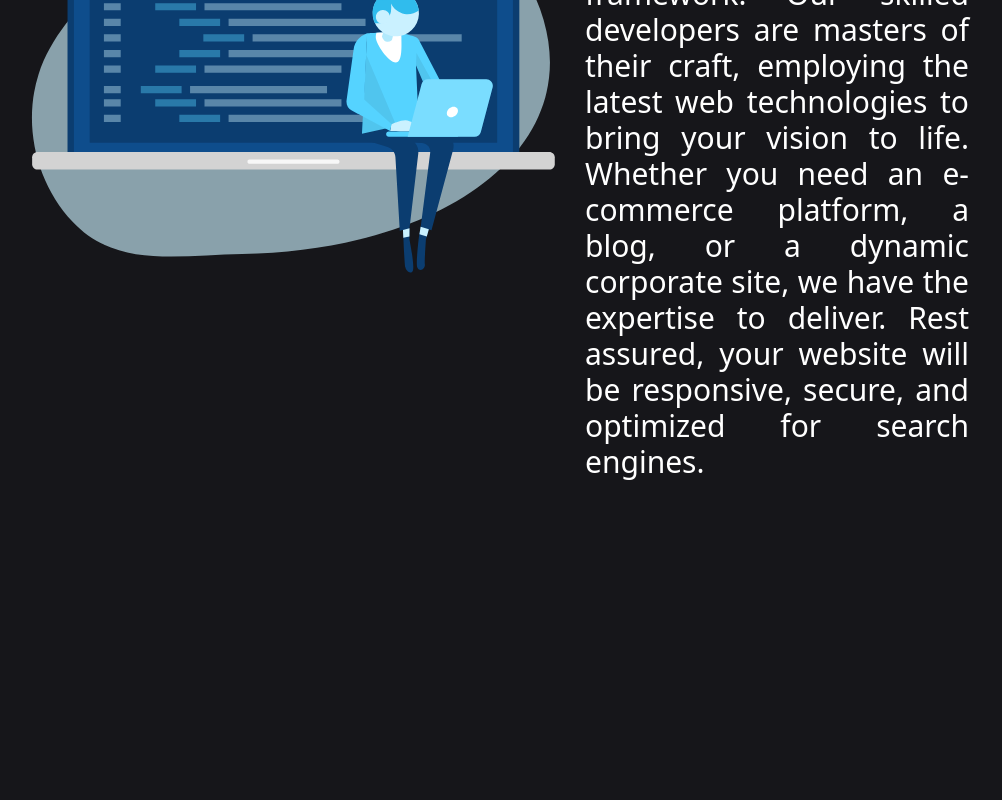
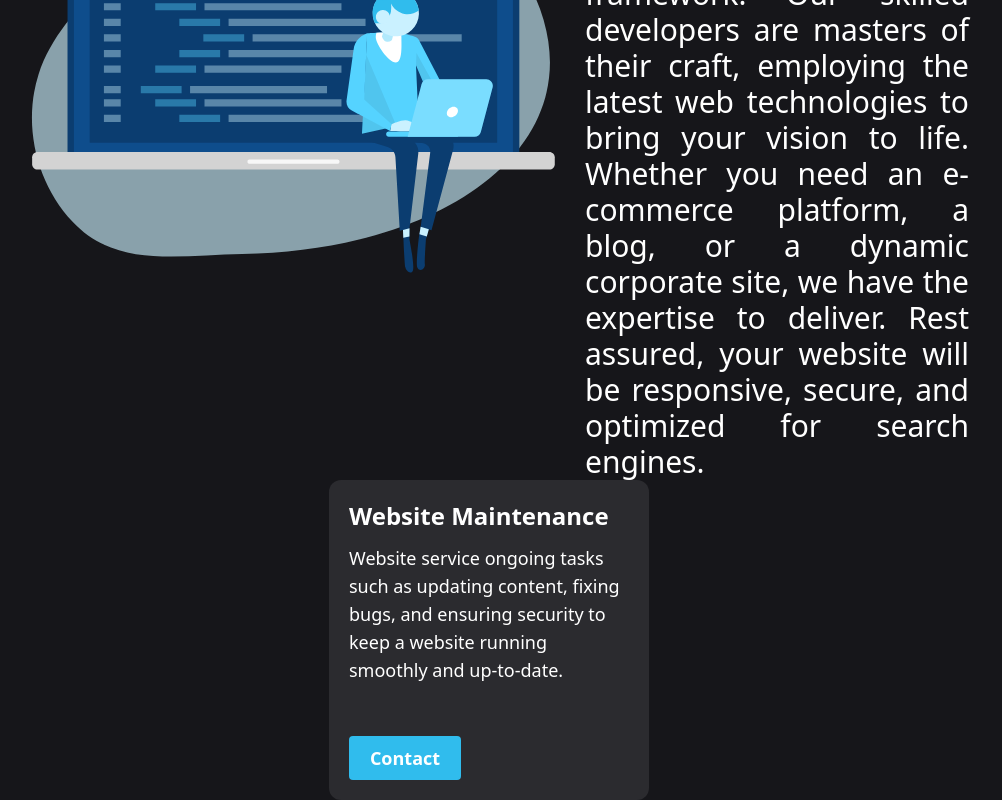
Before and after one commit to The-AM-Venture/homepage, a Next.js app: page / in a window 1280 px wide. Shown: the part 2957-3757 px from the top of the page, without its empty margins (151-1153 px from the left). Before the commit the page ends 3439 px from the top, so only its background shows below. Built offline with nearby package versions, Linux system fonts and the light colour scheme.

Commit message:
add card

```diff
--- a/src/app/components/services.js
+++ b/src/app/components/services.js
@@ -1,4 +1,5 @@
 'use client'
+import Link from 'next/link'
 import React from 'react';
 
 export default function Services() {
@@ -22,6 +23,16 @@ export default function Services() {
                         <p className='text-lg sm:text-xl md:text-lg lg:text-3xl text-justify'>Behind every beautiful website is a robust framework. Our skilled developers are masters of their craft, employing the latest web technologies to bring your vision to life. Whether you need an e-commerce platform, a blog, or a dynamic corporate site, we have the expertise to deliver. Rest assured, your website will be responsive, secure, and optimized for search engines.</p>
                     </div>
                 </div>
+
+                <div className='flex flex-row justify-center'>
+                    <div className='flex flex-col rounded-xl h-[20em] w-[20em] bg-surface-a10 p-5'>
+                        <p className='text-2xl font-bold pb-3'>Website Maintenance</p>
+                        <p className='text-lg'>Website service ongoing tasks such as updating content, fixing bugs, and ensuring security to keep a website running smoothly and up-to-date.</p>
+                        <Link className='bg-primary-a0 hover:bg-surface-a0 text-white font-bold py-2 px-4 rounded mt-auto w-[40%] text-center' href={"#"} target="_blank" rel="noopener noreferrer">
+                            <p className="font-bold text-lg">Contact</p>
+                        </Link >
+                    </div>
+                </div>
         </section>
     </>
   )
```
